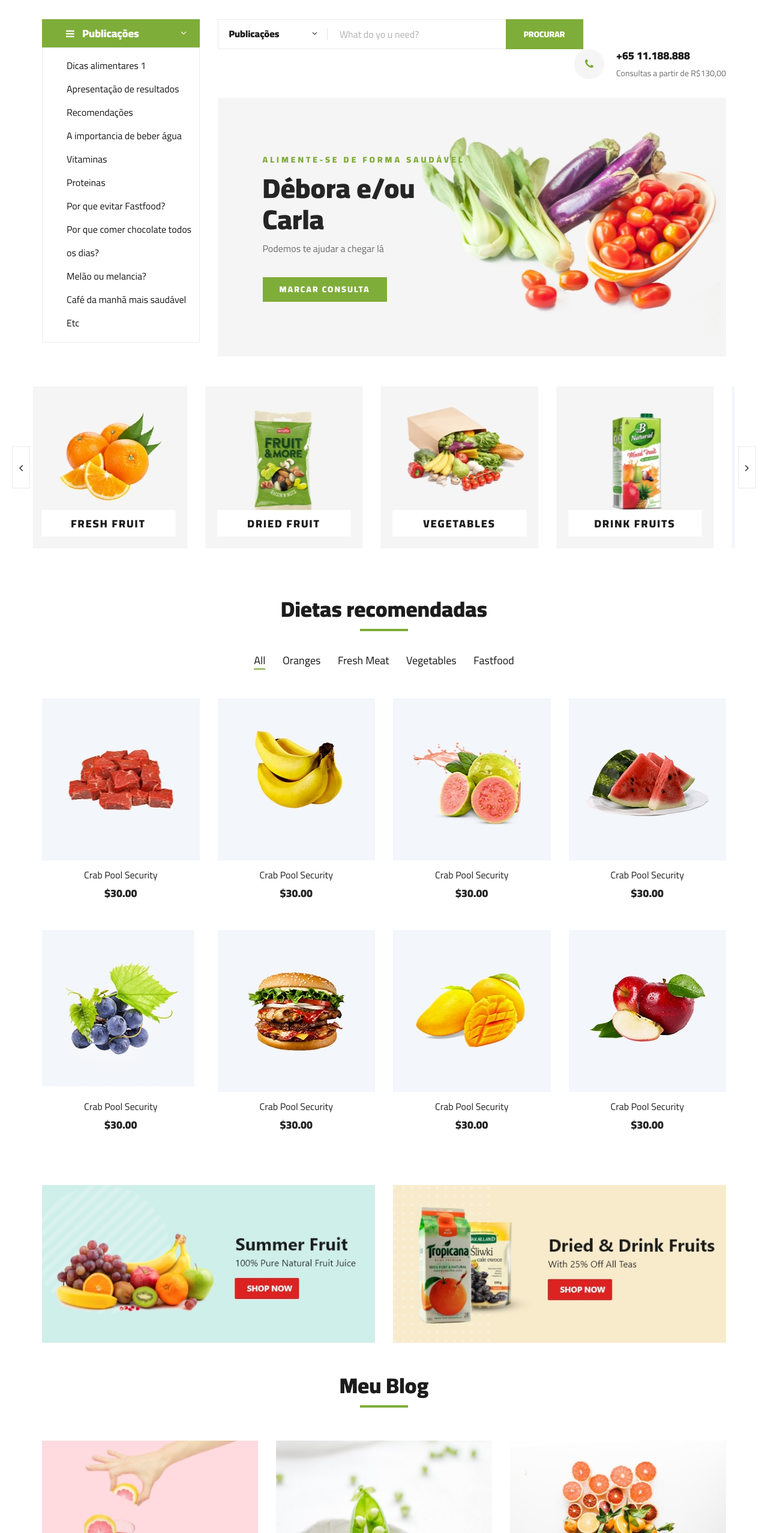
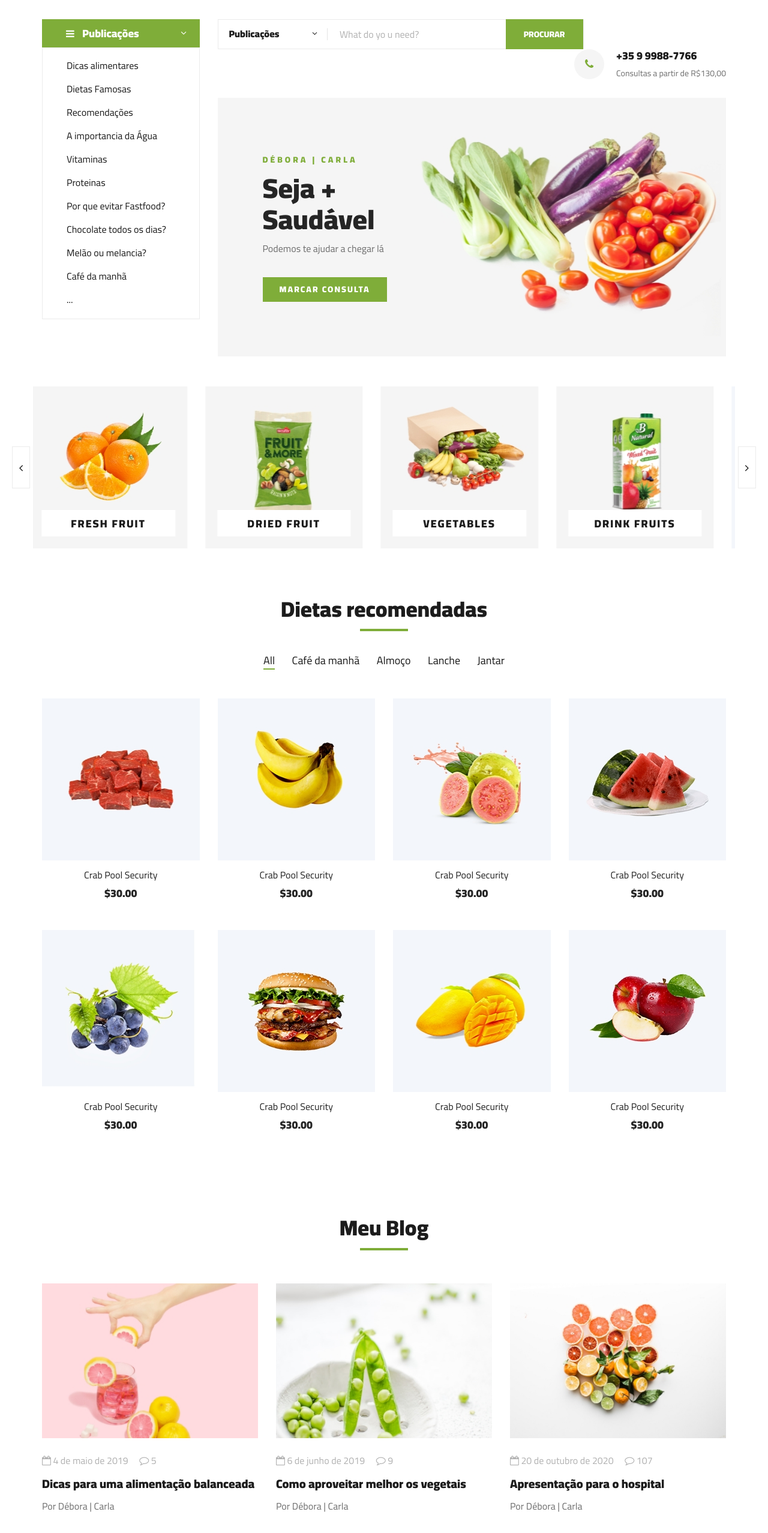
Before and after one commit to otavioaleixo/carla-debora, a plain HTML site: page index.html in a window 1280 px wide. Shown: the part 125-2680 px from the top of the page at 60% size. Drawn offline with Linux system fonts and the light colour scheme.

Commit message:
Update index.html

```diff
--- a/index.html
+++ b/index.html
@@ -179,17 +179,17 @@
                             <span>Publicações</span>
                         </div>
                         <ul>
-                            <li><a href="#">Dicas alimentares 1</a></li>
-                            <li><a href="#">Apresentação de resultados</a></li>
+                            <li><a href="#">Dicas alimentares</a></li>
+                            <li><a href="#">Dietas Famosas</a></li>
                             <li><a href="#">Recomendações</a></li>
-                            <li><a href="#">A importancia de beber água</a></li>
+                            <li><a href="#">A importancia da Água</a></li>
                             <li><a href="#">Vitaminas</a></li>
                             <li><a href="#">Proteinas</a></li>
                             <li><a href="#">Por que evitar Fastfood?</a></li>
-                            <li><a href="#">Por que comer chocolate todos os dias?</a></li>
+                            <li><a href="#">Chocolate todos os dias?</a></li>
                             <li><a href="#">Melão ou melancia?</a></li>
-                            <li><a href="#">Café da manhã mais saudável</a></li>
-                            <li><a href="#">Etc</a></li>
+                            <li><a href="#">Café da manhã</a></li>
+                            <li><a href="#">...</a></li>
                         </ul>
                     </div>
                 </div>
@@ -210,15 +210,15 @@
                                 <i class="fa fa-phone"></i>
                             </div>
                             <div class="hero__search__phone__text">
-                                <h5>+65 11.188.888</h5>
+                                <h5>+35 9 9988-7766</h5>
                                 <span>Consultas a partir de R$130,00</span>
                             </div>
                         </div>
                     </div>
                     <div class="hero__item set-bg" data-setbg="img/hero/banner.jpg">
                         <div class="hero__text">
-                            <span>Alimente-se de forma saudável</span>
-                            <h2>Débora e/ou <br />Carla</h2>
+                            <span>Débora | Carla</span>
+                            <h2>Seja + <br />Saudável</h2>
                             <p>Podemos te ajudar a chegar lá</p>
                             <a href="#" class="primary-btn">Marcar Consulta</a>
                         </div>
@@ -276,10 +276,10 @@
                     <div class="featured__controls">
                         <ul>
                             <li class="active" data-filter="*">All</li>
-                            <li data-filter=".oranges">Oranges</li>
-                            <li data-filter=".fresh-meat">Fresh Meat</li>
-                            <li data-filter=".vegetables">Vegetables</li>
-                            <li data-filter=".fastfood">Fastfood</li>
+                            <li data-filter=".oranges">Café da manhã</li>
+                            <li data-filter=".fresh-meat">Almoço</li>
+                            <li data-filter=".vegetables">Lanche</li>
+                            <li data-filter=".fastfood">Jantar</li>
                         </ul>
                     </div>
                 </div>
@@ -410,25 +410,6 @@
     </section>
     <!-- Featured Section End -->
 
-    <!-- Banner Begin -->
-    <div class="banner">
-        <div class="container">
-            <div class="row">
-                <div class="col-lg-6 col-md-6 col-sm-6">
-                    <div class="banner__pic">
-                        <img src="img/banner/banner-1.jpg" alt="">
-                    </div>
-                </div>
-                <div class="col-lg-6 col-md-6 col-sm-6">
-                    <div class="banner__pic">
-                        <img src="img/banner/banner-2.jpg" alt="">
-                    </div>
-                </div>
-            </div>
-        </div>
-    </div>
-    <!-- Banner End -->
-
     <!-- Blog Section Begin -->
     <section class="from-blog spad">
         <div class="container">
@@ -451,7 +432,7 @@
                                 <li><i class="fa fa-comment-o"></i> 5</li>
                             </ul>
                             <h5><a href="#">Dicas para uma alimentação balanceada</a></h5>
-                            <p>Sed quia non numquam modi tempora indunt ut labore et dolore magnam aliquam quaerat </p>
+                            <p>Por Débora | Carla</p>
                         </div>
                     </div>
                 </div>
@@ -466,7 +447,7 @@
                                 <li><i class="fa fa-comment-o"></i> 9</li>
                             </ul>
                             <h5><a href="#">Como aproveitar melhor os vegetais</a></h5>
-                            <p>Sed quia non numquam modi tempora indunt ut labore et dolore magnam aliquam quaerat </p>
+                            <p>Por Débora | Carla</p>
                         </div>
                     </div>
                 </div>
@@ -481,7 +462,7 @@
                                 <li><i class="fa fa-comment-o"></i> 107</li>
                             </ul>
                             <h5><a href="#">Apresentação para o hospital</a></h5>
-                            <p>Sed quia non numquam modi tempora indunt ut labore et dolore magnam aliquam quaerat </p>
+                            <p>Por Débora | Carla</p>
                         </div>
                     </div>
                 </div>
@@ -501,7 +482,7 @@
                         </div>
                         <ul>
                             <li>Endereço: Rua Tal 11378 Lavras</li>
-                            <li>Telefone: +65 11.188.888</li>
+                            <li>Telefone: +35 9 9988-7766</li>
                             <li>Email: carla|debora@snd.com</li>
                         </ul>
                     </div>
@@ -511,7 +492,7 @@
                         <h6>Links Uteis</h6>
                         <ul>
                             <li><a href="#">Sobre Mim</a></li>
-                            <li><a href="#">Nossa CArreira</a></li>
+                            <li><a href="#">Nossa Carreira</a></li>
                             <li><a href="#">Meus projetos</a></li>
                             <li><a href="#">Informações Contratuais</a></li>
                             <li><a href="#">Palestras</a></li>
@@ -539,7 +520,7 @@
                 <div class="col-lg-12">
                     <div class="footer__copyright">
                         <div class="footer__copyright__text"><p><!-- Link back to Colorlib can't be removed. Template is licensed under CC BY 3.0. -->
-  Copyright &copy;<script>document.write(new Date().getFullYear());</script> Todos os direitos reservados a Carla e/ou Débora| Desenvolvido <i class="fa fa-heart" aria-hidden="true"></i> por <a href="https://colorlib.com" target="_blank">Otávio</a>
+  Copyright &copy;<script>document.write(new Date().getFullYear());</script> Todos os direitos reservados a Carla e/ou Débora| Desenvolvido <i class="fa fa-coffee" aria-hidden="true"></i> por Otávio</a>
   <!-- Link back to Colorlib can't be removed. Template is licensed under CC BY 3.0. --></p></div>
                         <div class="footer__copyright__payment"><img src="img/payment-item.png" alt=""></div>
                     </div>
```
